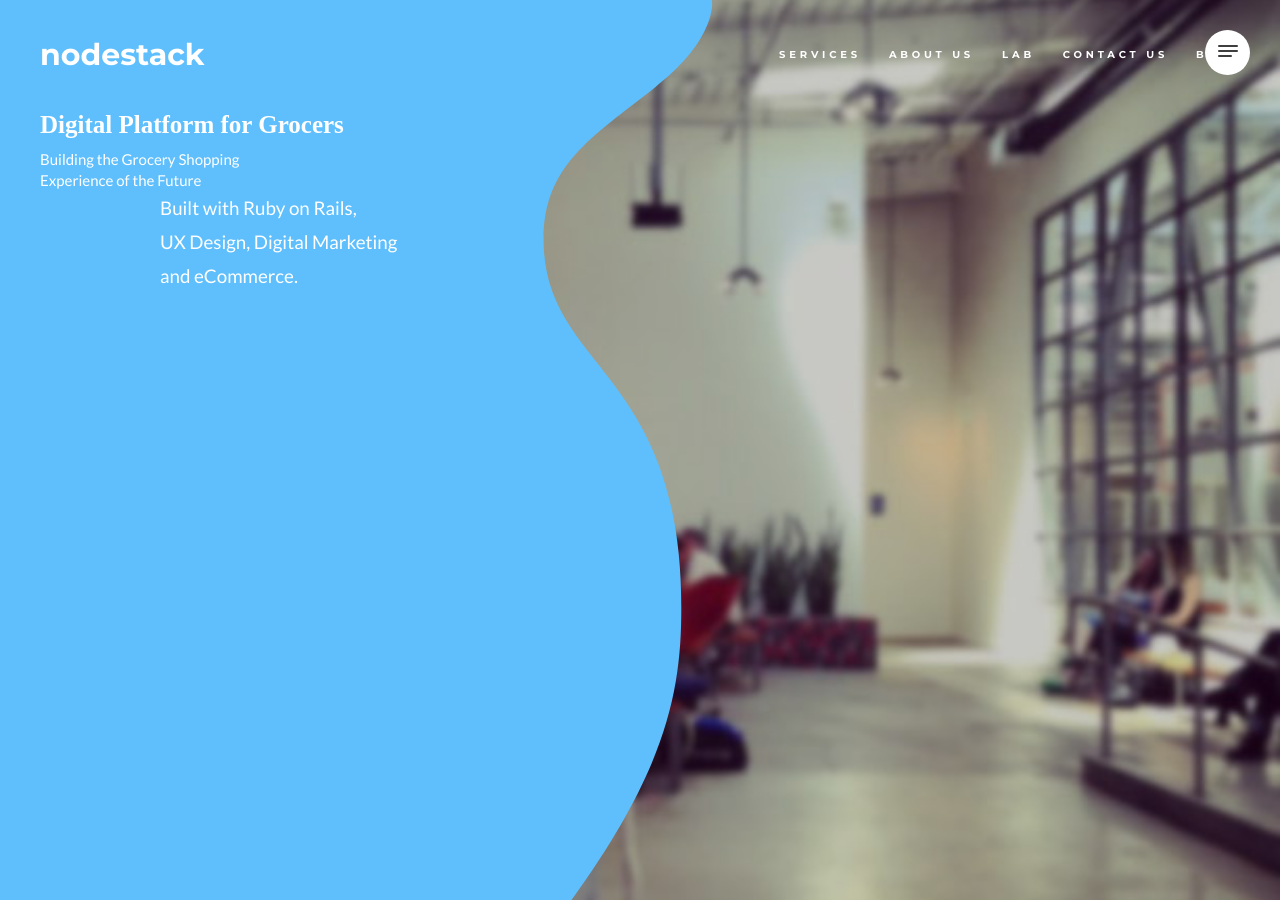
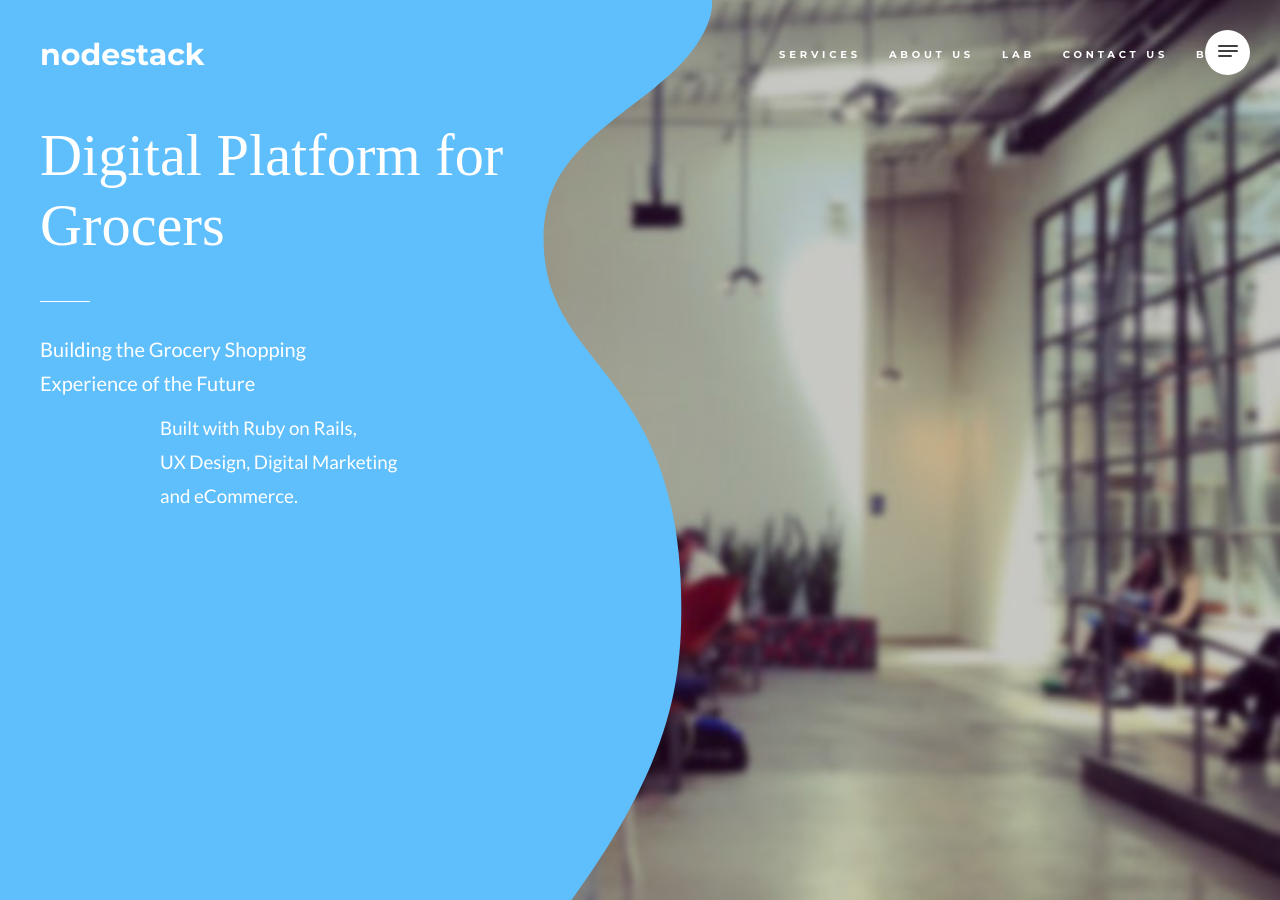
Before and after one commit to nodestack/nodestack.github.io, a Jekyll site: the page built from index.html, in a window 1280 px wide and 900 px high. Built offline with Jekyll 4.4.1, drawn with Linux system fonts in a browser that asks for light colours; nearby versions of some CDN libraries; some web fonts are replaced.

```diff
--- a/_includes/header.html
+++ b/_includes/header.html
@@ -5,9 +5,9 @@
             <div class="row">
                 <div class="col-lg-12">
                     <div class="intro-text">
-                        <h4>Digital Platform for Grocers</h4>
-                        <hp>Building the Grocery Shopping</br>
-                            Experience of the Future</hp>
+                        <h1>Digital Platform for <br>Grocers</h1>
+                        <p>Building the Grocery Shopping</br>
+                            Experience of the Future</h>
 
                         <p class="skills">Built with Ruby on Rails,<br>UX Design, Digital Marketing <br>and eCommerce.</p>
                     </div>
```
